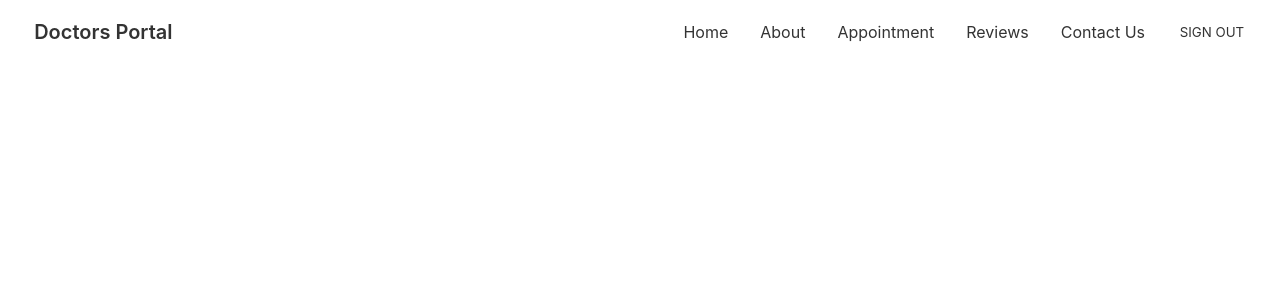
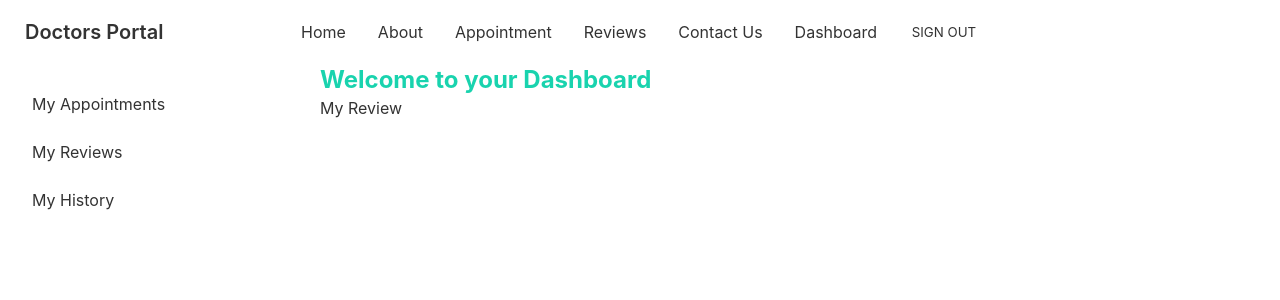
Before and after one commit to ahanafislam/doctors-portal, a React (Create React App) app: page /dashboard/review in a window 1280 px wide. Shown: the top 300 px of the page. Built offline with nearby package versions, Linux system fonts and the light colour scheme; no server answers; sample sign-in values are in the browser's storage; the HTML template or start-up script is replaced by a standard one.

Commit message:
Create dashboard and implement nested route

```diff
--- a/src/App.js
+++ b/src/App.js
@@ -9,6 +9,10 @@ import RequireAuth from './Pages/Login/RequireAuth';
 import Navbar from './Pages/Shared/Navbar';
 import { ToastContainer } from 'react-toastify';
 import 'react-toastify/dist/ReactToastify.css';
+import Dashboard from './Pages/Dashboard/Dashboard';
+import MyHistory from './Pages/Dashboard/MyHistory';
+import MyReview from './Pages/Dashboard/MyReview';
+import MyAppointments from './Pages/Dashboard/MyAppointments';
 
 function App() {
   return (
@@ -22,6 +26,11 @@ function App() {
             <Appointment/>
           </RequireAuth>
         }/>
+        <Route path="/dashboard" element={<RequireAuth><Dashboard /></RequireAuth>} >
+          <Route index element={<MyAppointments></MyAppointments>}></Route>
+          <Route path="review" element={<MyReview></MyReview>}></Route>
+          <Route path="history" element={<MyHistory></MyHistory>}></Route>
+        </Route>
         <Route path="/registration" element={<SignUp/>} />
         <Route path="/login" element={<Login/>} />
       </Routes>
--- a/src/Pages/Appointment/AvailableAppointments/AvailableAppointments.js
+++ b/src/Pages/Appointment/AvailableAppointments/AvailableAppointments.js
@@ -1,24 +1,36 @@
 import { format } from 'date-fns';
 import React, { useEffect, useState } from 'react';
+import { useQuery } from 'react-query';
+import Loading from '../../Shared/Loading';
 import BookingModal from '../BookingModal/BookingModal';
 import Service from '../Service/Service';
 
 const AvailableAppointments = ({date}) => {
-    const [services, setServices] = useState([]);
+    // const [services, setServices] = useState([]);
     const [treatment, setTreatment] = useState(null);
 
-    useEffect(() => {
-        fetch('http://localhost:5000/service')
-            .then(res => res.json())
-            .then(data => setServices(data));
-    },[])
+    const formattedDate = format(date, 'PP');
+    // useEffect(() => {
+    //     fetch(`http://localhost:5000/available?date=${formattedDate}`)
+    //         .then(res => res.json())
+    //         .then(data => setServices(data));
+    // },[formattedDate])
+
+    const { isLoading, error, data: services, refetch } = useQuery(['available', formattedDate], () =>
+            fetch(`http://localhost:5000/available?date=${formattedDate}`)
+                .then(res =>res.json())
+        )
+
+    if(isLoading) {
+        return <Loading></Loading>
+    }
 
     return (
         <div className='mt-10'>
             <h3 className='text-xl text-secondary text-center'>Available Services on {format(date, 'PP')}</h3>
             <div className='grid grid-cols-1 md:grid-cols-2 lg:grid-cols-3 gap-5'>
                 {
-                    services.map(service => <Service
+                    services?.map(service => <Service
                         key={service._id}
                         service={service}
                         setTreatment={setTreatment}
@@ -29,6 +41,7 @@ const AvailableAppointments = ({date}) => {
                 date={date}
                 treatment={treatment}
                 setTreatment={setTreatment}
+                refetch={refetch}
             />}
         </div>
     );
--- a/src/Pages/Appointment/BookingModal/BookingModal.js
+++ b/src/Pages/Appointment/BookingModal/BookingModal.js
@@ -4,7 +4,7 @@ import { useAuthState } from 'react-firebase-hooks/auth';
 import auth from '../../../firebase.init';
 import { toast } from 'react-toastify';
 
-const BookingModal = ({treatment, date, setTreatment}) => {
+const BookingModal = ({treatment, date, setTreatment, refetch}) => {
     const {_id, name, slots} = treatment;
     const [user] = useAuthState(auth);
 
@@ -41,6 +41,7 @@ const BookingModal = ({treatment, date, setTreatment}) => {
                 else{
                     toast.error(`Already have and appointment on ${data.booking?.date} at ${data.booking?.slot}`)
                 }
+                refetch();
                 // to close the modal
                 setTreatment(null);
             })
@@ -57,7 +58,7 @@ const BookingModal = ({treatment, date, setTreatment}) => {
                         <input disabled type="text" value={format(date, 'PP')} className={formControl}/>
                         <select name="slot" id="" className={formControl}>
                             {
-                                slots.map(slot => <option value={slot}>{slot}</option>)
+                                slots.map((slot, index) => <option key={index} value={slot}>{slot}</option>)
                             }
                         </select>
                         <input disabled value={user?.displayName} type="text" name='name' placeholder='Full Name' className={formControl}/>
--- /dev/null
+++ b/src/Pages/Dashboard/Dashboard.js
@@ -0,0 +1,28 @@
+import React from 'react';
+import { Link, Outlet } from 'react-router-dom';
+
+const Dashboard = () => {
+    return (
+        <div className="drawer drawer-mobile">
+            <input id="dashboard-sidebar" type="checkbox" className="drawer-toggle" />
+            <div className="drawer-content">
+                {/* <!-- Page content here --> */}
+                <h2 className='text-2xl font-bold text-secondary'>Welcome to your Dashboard</h2>
+                <Outlet></Outlet>
+
+            </div>
+            <div className="drawer-side">
+                <label htmlFor="my-drawer-2" className="drawer-overlay"></label>
+                <ul className="menu p-4 overflow-y-auto w-80 bg-base-100 text-base-content">
+                    {/* <!-- Sidebar content here --> */}
+                    <li><Link to='/dashboard'>My Appointments</Link></li>
+                    <li><Link to='/dashboard/review'>My Reviews</Link></li>
+                    <li><Link to='/dashboard/history'>My History</Link></li>
+                </ul>
+
+            </div>
+        </div>
+    );
+};
+
+export default Dashboard;
--- /dev/null
+++ b/src/Pages/Dashboard/MyAppointments.js
@@ -0,0 +1,62 @@
+import React from 'react';
+import { useAuthState } from 'react-firebase-hooks/auth';
+import { useQuery } from 'react-query';
+import auth from '../../firebase.init';
+import Loading from '../Shared/Loading';
+
+const MyAppointments = () => {
+    // const [appointments, setAppointments] = useState([]);
+    const [user] = useAuthState(auth);
+
+    const { isLoading, data:appointments } = useQuery(['appointments', user.email], () =>
+        fetch(`http://localhost:5000/booking?patient=${user.email}`).then(res =>
+        res.json()
+        )
+    )
+
+    if(isLoading) {
+        return <Loading/>
+    }
+
+    // useEffect(() => {
+    //     if (user) {
+    //         fetch(`http://localhost:5000/booking?patient=${user.email}`)
+    //             .then(res => res.json())
+    //             .then(data => setAppointments(data));
+    //     }
+    // }, [user])
+
+    return (
+        <div>
+            <h2>My Appointments: {appointments.length}</h2>
+            <div className="overflow-x-auto">
+                <table className="table w-full">
+                    <thead>
+                        <tr>
+                            <th></th>
+                            <th>Name</th>
+                            <th>Date</th>
+                            <th>Time</th>
+                            <th>Treatment</th>
+                        </tr>
+                    </thead>
+                    <tbody>
+                        {
+                            appointments?.map((a, index) =><tr key={index}>
+                                <th>{index + 1}</th>
+                                <td>{a.patientName}</td>
+                                <td>{a.date}</td>
+                                <td>{a.slot}</td>
+                                <td>{a.treatment}</td>
+                            </tr>)
+                        }
+
+
+                    </tbody>
+                </table>
+            </div>
+        </div>
+    );
+};
+
+export default MyAppointments;
--- /dev/null
+++ b/src/Pages/Dashboard/MyHistory.js
@@ -0,0 +1,11 @@
+import React from 'react';
+
+const MyHistory = () => {
+    return (
+        <div>
+            <h1>This is my history page.</h1>
+        </div>
+    );
+};
+
+export default MyHistory;
--- /dev/null
+++ b/src/Pages/Dashboard/MyReview.js
@@ -0,0 +1,11 @@
+import React from 'react';
+
+const MyReview = () => {
+    return (
+        <div>
+            <h1>My Review</h1>
+        </div>
+    );
+};
+
+export default MyReview;
--- a/src/Pages/Shared/Navbar.js
+++ b/src/Pages/Shared/Navbar.js
@@ -17,6 +17,9 @@ const Navbar = () => {
         <li><Link to='/appointment'>Appointment</Link></li>
         <li><Link to='/reviews'>Reviews</Link></li>
         <li><Link to='/contact'>Contact Us</Link></li>
+        {
+            user && <li><Link to='/dashboard'>Dashboard</Link></li>
+        }
         <li>{user ? <button className="btn btn-ghost font-normal"  onClick={logout} >Sign Out</button> : <Link to="/login">Login</Link>}</li>
     </>
 
@@ -38,6 +41,11 @@ const Navbar = () => {
                     {menuItems}
                 </ul>
             </div>
+            <div className="navbar-end">
+                <label tabIndex="1" htmlFor="dashboard-sidebar" className="btn btn-ghost lg:hidden">
+                    <svg xmlns="http://www.w3.org/2000/svg" className="h-5 w-5" fill="none" viewBox="0 0 24 24" stroke="currentColor"><path strokeLinecap="round" strokeLinejoin="round" strokeWidth="2" d="M4 6h16M4 12h8m-8 6h16" /></svg>
+                </label>
+            </div>
         </div>
     );
 };
```
